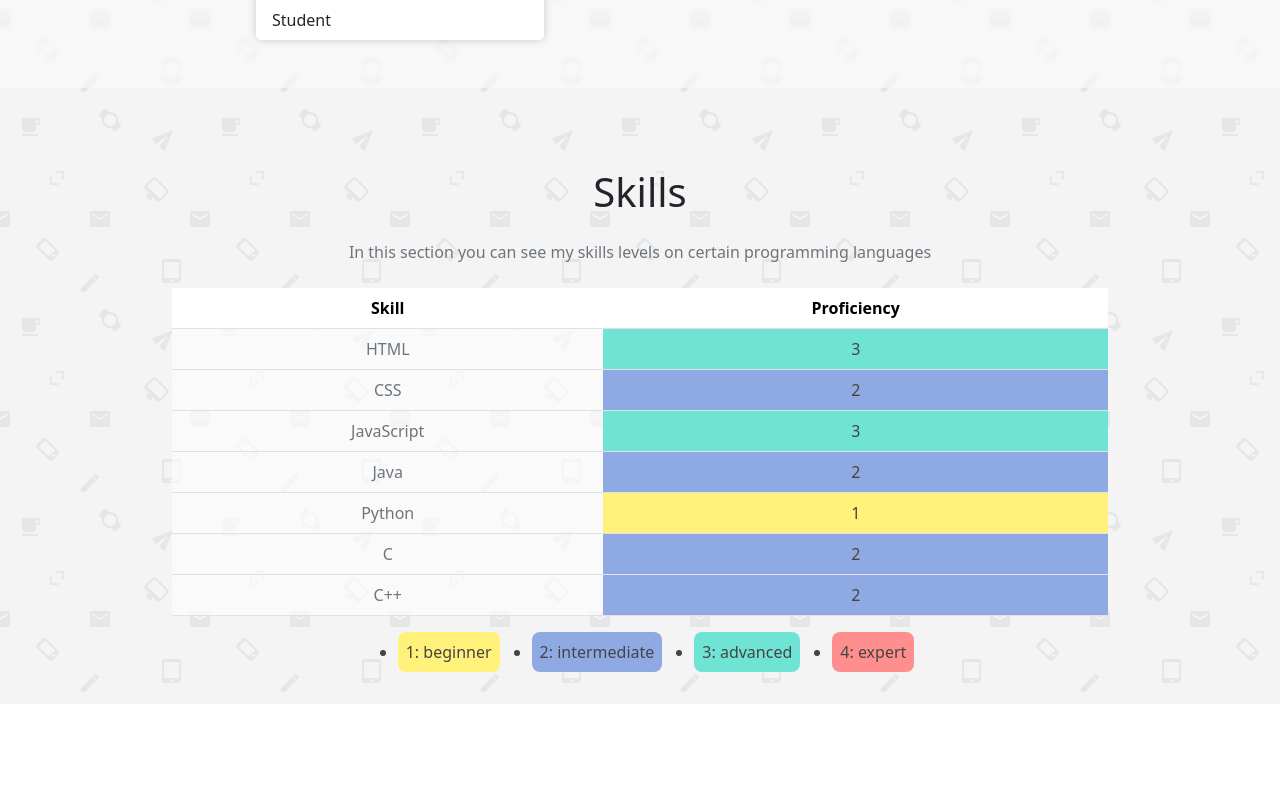
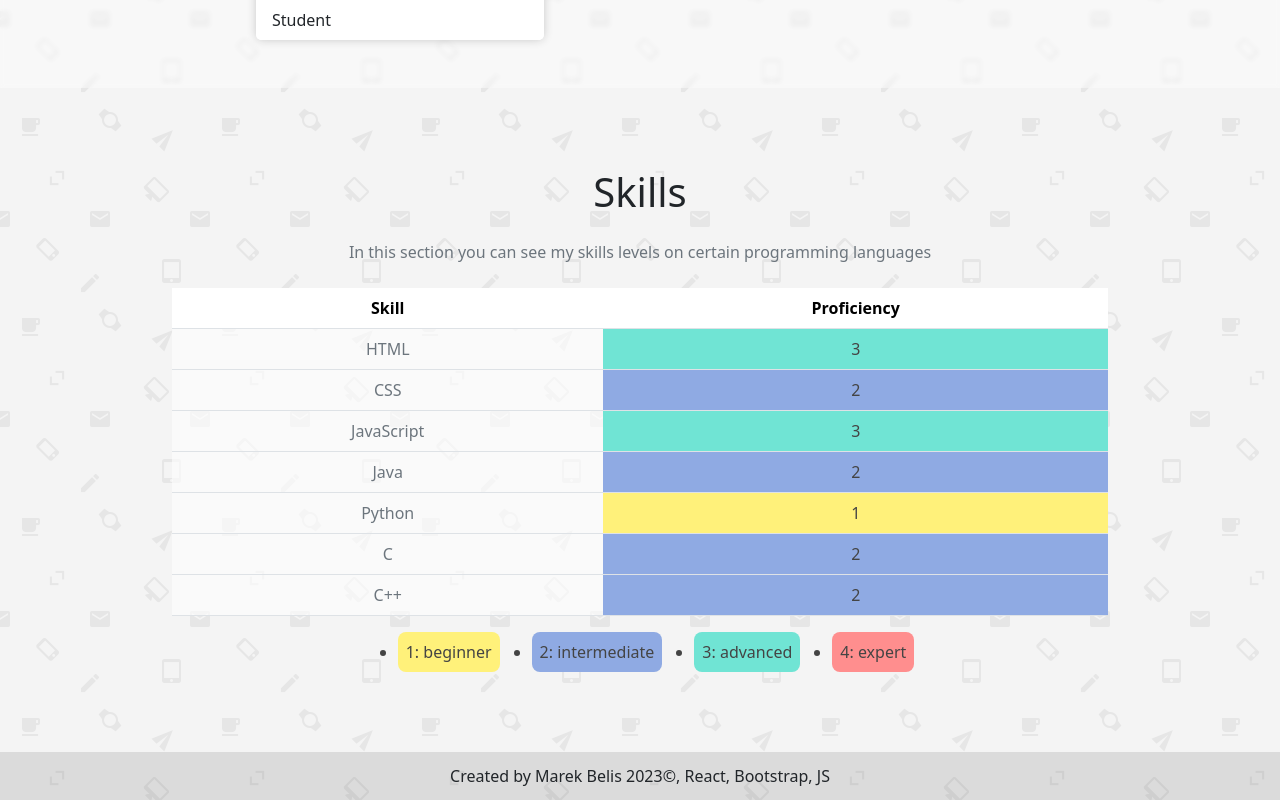
Before and after one commit to MarekBs/aboutMe, a React (Vite) app in the folder MyPortfolio/: page / in a window 1280 px wide. Shown: the part 639-1439 px from the top of the page. Before the commit the page ends 1343 px from the top, so only its background shows below. Built offline with nearby package versions, Linux system fonts and the light colour scheme.

Commit message:
added footer

```diff
--- a/MyPortfolio/src/App.jsx
+++ b/MyPortfolio/src/App.jsx
@@ -4,9 +4,9 @@ import {useState} from "react"
 import Header from "./components/Header"
 import AboutMe from "./components/AboutMe"
 import Skills from "./components/Skills"
+import Footer from "./components/Footer"
 import 'bootstrap/dist/css/bootstrap.min.css';
 import 'bootstrap/dist/js/bootstrap.bundle.min.js';
-
 
 
 function App() {
@@ -28,6 +28,7 @@ function App() {
       changeMode={changeMode} />
       <AboutMe mode={mode} />
       <Skills />
+      <Footer />
 
     </>
   )
--- /dev/null
+++ b/MyPortfolio/src/components/Footer.jsx
@@ -0,0 +1,10 @@
+import React from "react"
+
+
+export default function Footer() {
+    return(
+        <footer className="footer--wrapper">
+            <p>Created by Marek Belis 2023©, React, Bootstrap, JS</p>
+        </footer>
+    )
+}
--- a/MyPortfolio/src/styles/aboutMe.css
+++ b/MyPortfolio/src/styles/aboutMe.css
@@ -103,6 +103,20 @@ table td {
 }
 
 
+.footer--wrapper {
+    text-align: center;
+    height: 3rem;
+    background-color: rgba(0,0,0,0.1);
+    display: flex;
+    justify-content: center;
+    margin-top: 5rem;
+}
+
+.footer--wrapper p {
+    margin: 0;
+    align-self: center;
+}
+
 
 @media screen and (max-width: 865px) {
     .aboutMe--wrapper{
```
